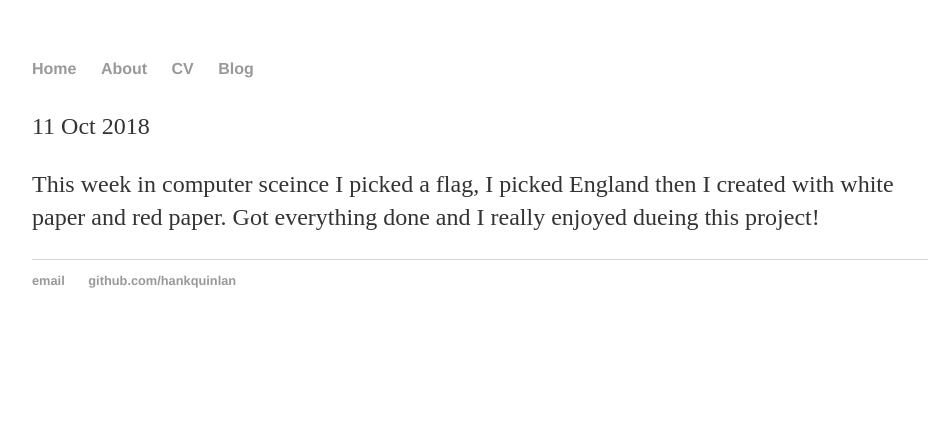
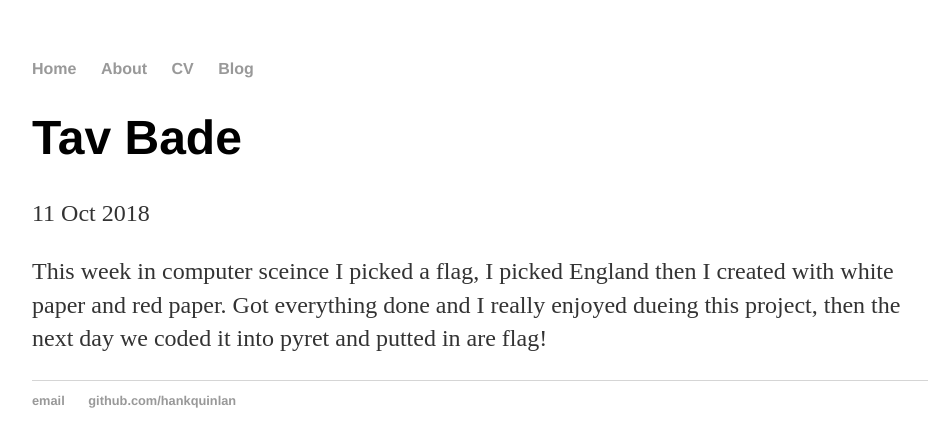
Before and after one commit to tavistockb5615/tavistockb5615.github.io, a Jekyll site: the page built from _posts/2018-11-10-Tav-Bade.md, in a window 1280 px wide. Shown: the top 447 px of the page, without its empty margins (160-1091 px from the left). Built offline with Jekyll 4.4.1, drawn with Linux system fonts in a browser that asks for light colours; our own code applies the rules of GitHub Pages for plain Markdown files.

Commit message:
Update 2018-11-10-Tav-Bade.md

```diff
--- a/_posts/2018-11-10-Tav-Bade.md
+++ b/_posts/2018-11-10-Tav-Bade.md
@@ -1,4 +1,6 @@
 ---
-layout:posts
+layout: post
+title: "Tav Bade"
+date: 2018-10-11
 ---
-This week in computer sceince I picked a flag, I picked England then I created with white paper and red paper. Got everything done and I really enjoyed dueing this project!
+This week in computer sceince I picked a flag, I picked England then I created with white paper and red paper. Got everything done and I really enjoyed dueing this project, then the next day we coded it into pyret and putted in are flag!
```
